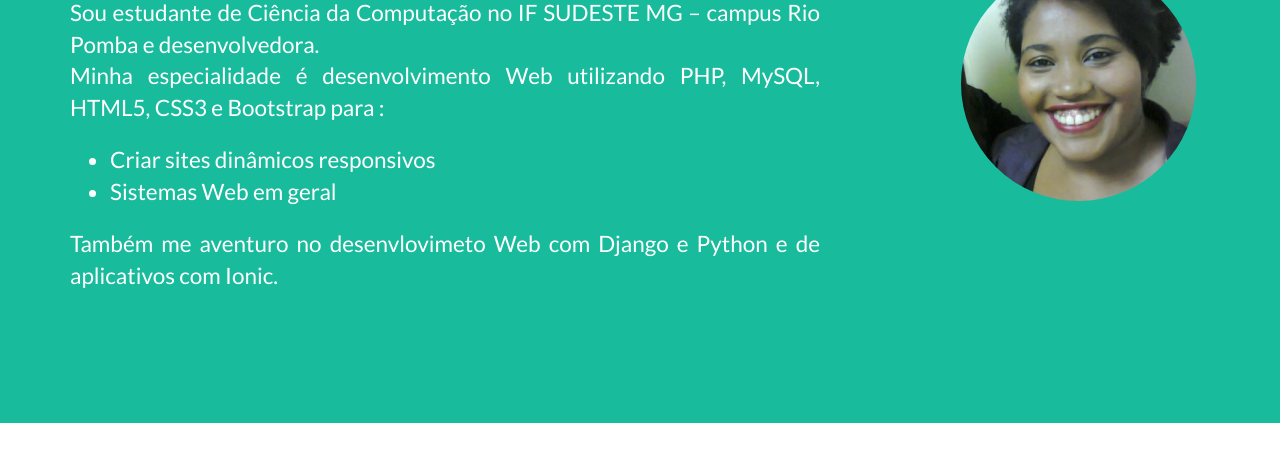
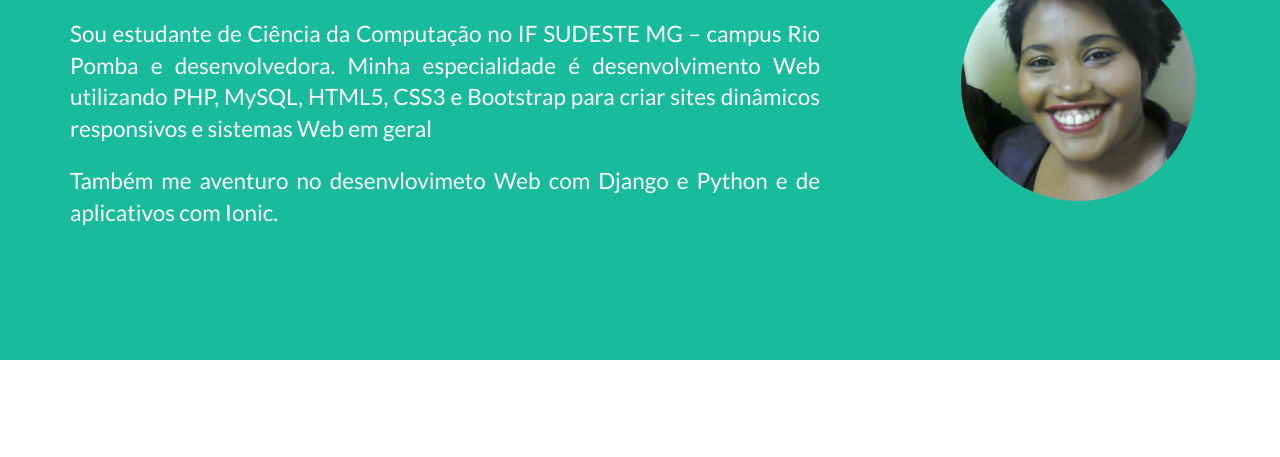
Before and after one commit to PriscylaSantos/PriscylaSantos.github.io, a plain HTML site: page index.html in a window 1280 px wide. Shown: the part 341-798 px from the top of the page. Drawn offline with nearby package versions, Linux system fonts and the light colour scheme.

Commit message:
modificações no texyo

```diff
--- a/index.html
+++ b/index.html
@@ -66,16 +66,12 @@
                 <div class="row">
                     <div class="col-lg-8">
                         <p class="lead text-justify">
-                            Prazer, me chamo Priscyla!<br />
-                            Sou estudante de Ciência da Computação no IF SUDESTE MG – campus Rio Pomba e desenvolvedora.<br />
-                            Minha especialidade é desenvolvimento Web utilizando  PHP, MySQL, HTML5, CSS3 e Bootstrap para :<br />
+                            Prazer, me chamo Priscyla!
                         </p>
-                        <div class="lead text-justify">
-                            <ul>
-                                    <li>Criar sites dinâmicos responsivos</li>
-                                    <li>Sistemas Web em geral</li>
-                            </ul>
-                        </div>
+                        <p class="lead text-justify">
+                            Sou estudante de Ciência da Computação no IF SUDESTE MG – campus Rio Pomba e desenvolvedora.
+                            Minha especialidade é desenvolvimento Web utilizando  PHP, MySQL, HTML5, CSS3 e Bootstrap para criar sites dinâmicos responsivos e sistemas Web em geral<br />
+                        </p>
                         <p class="lead text-justify">
                             Também me aventuro no desenvlovimeto Web com Django e Python e de aplicativos com Ionic.
                         </p>
```
